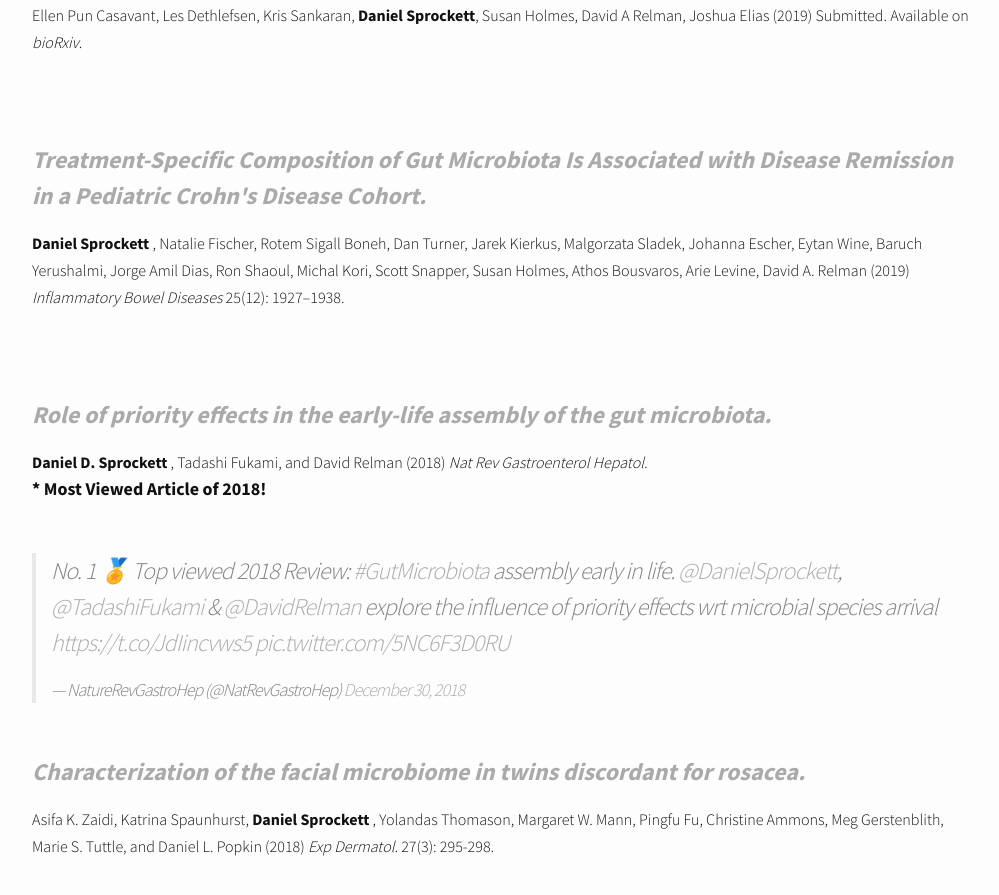
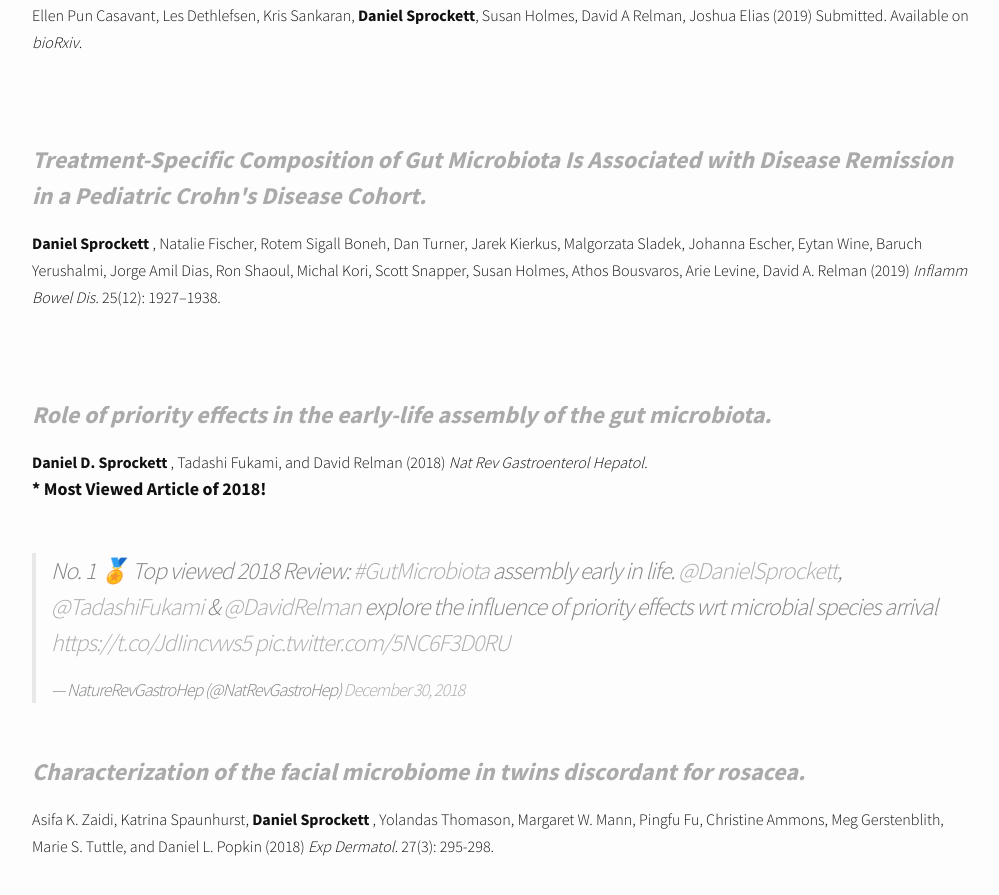
Before and after one commit to DanielSprockett/danielsprockett.github.io, a Jekyll site: the page built from publications.md, in a window 1280 px wide and 900 px high, scrolled down 710 px. Shown: the top 895 px of the window, without its empty margins (138-1137 px from the left). Built offline with Jekyll 4.4.1, drawn with Linux system fonts in a browser that asks for light colours; nearby versions of some CDN libraries; comment, search, counter and statistics services are not loaded.

Commit message:
update publications

```diff
--- a/publications.md
+++ b/publications.md
@@ -49,7 +49,9 @@ Submitted. Available on <i>bioRxiv</i>.
     Daniel Sprockett
   </b>
   , Natalie Fischer, Rotem Sigall Boneh, Dan Turner, Jarek Kierkus, Malgorzata Sladek, Johanna Escher, Eytan Wine, Baruch Yerushalmi, Jorge Amil Dias, Ron Shaoul, Michal Kori, Scott Snapper, Susan Holmes, Athos Bousvaros, Arie Levine, David A. Relman (2019)
-<i>Inflammatory Bowel Diseases</i>
+<i>
+    Inflamm Bowel Dis.
+</i>
    25(12): 1927–1938.
 </font>
 <br>
```
